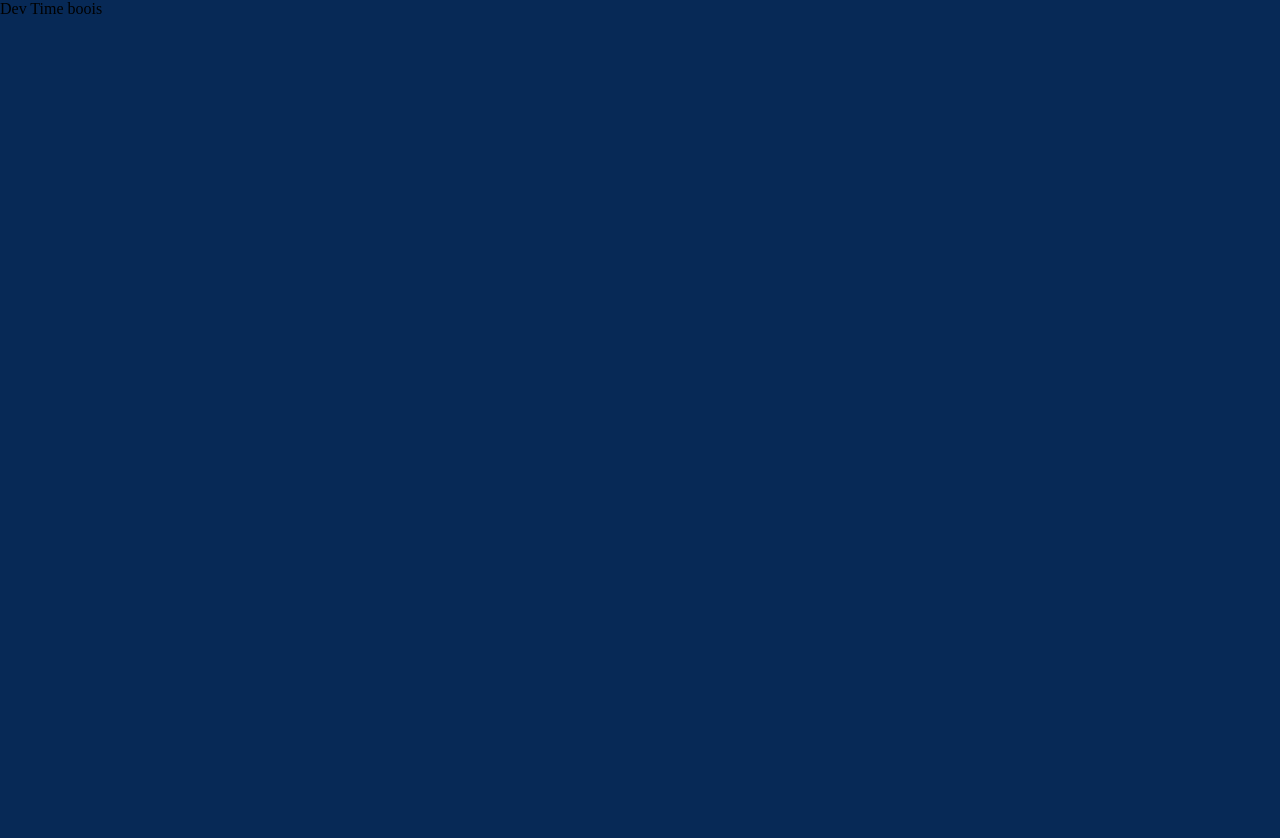
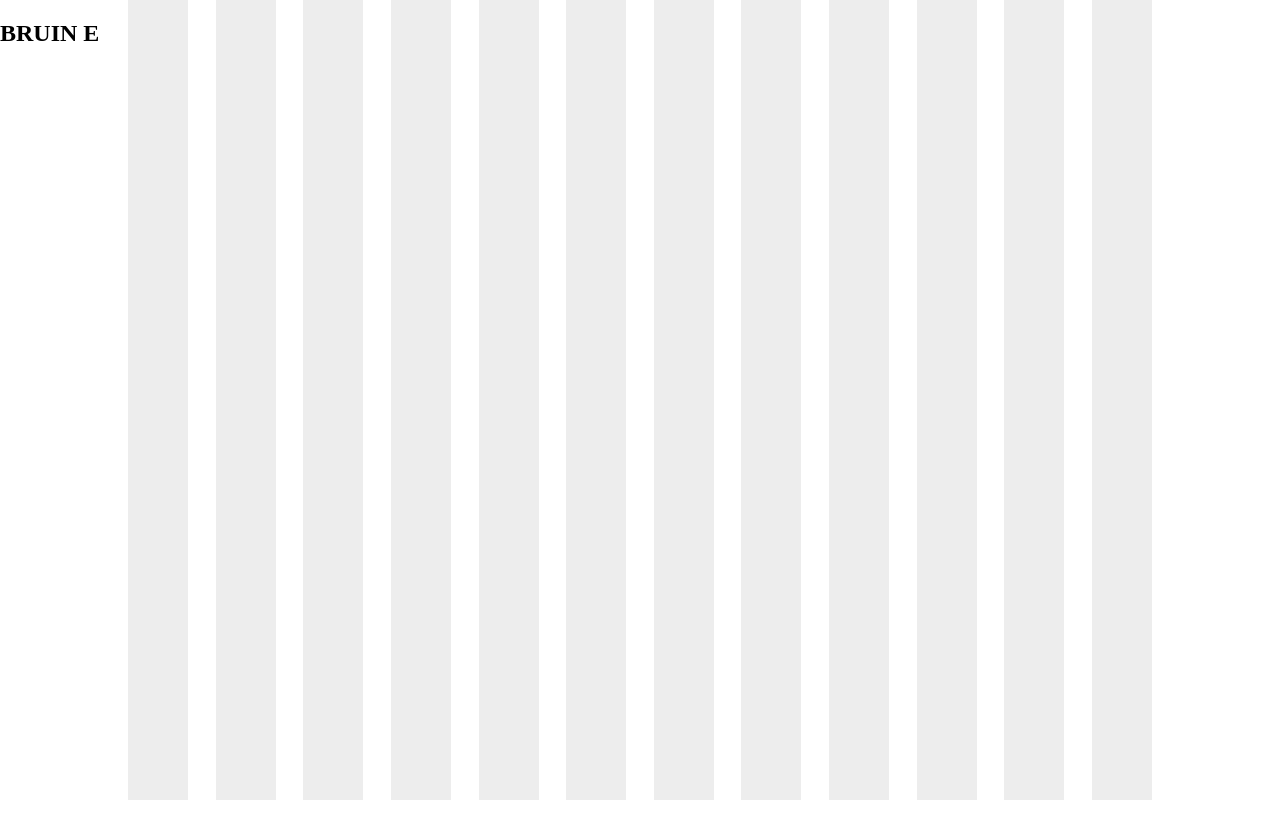
Before and after one commit to Bruin-Entrepreneurs/be-startuplabs-2017, a website: page views/index.html in a window 1280 px wide. Before the commit the page ends 800 px from the top, so only its background shows below. Drawn offline with Linux system fonts and the light colour scheme.

Commit message:
added sass sheets

```diff
--- /dev/null
+++ b/public/sass/background.scss
@@ -0,0 +1,20 @@
+.background-grid{
+	margin: 0 10% 0 10%;
+	height: 100%;
+	width: 80%;
+	position: fixed;
+	display: flex;
+	flex-direction: row;
+	align-items: center;
+	//justify-content: center;
+	justify-content: space-between;
+	z-index: 5;
+}
+
+.gray-bar{
+	height: 100%;
+	//width: 100px;
+	width: 60px;
+	background-color: rgba(196, 196, 196, 0.3);
+	// margin: 0px 15px 0px 15px;
+}
--- /dev/null
+++ b/public/sass/main.scss
@@ -0,0 +1,30 @@
+@import 'background';
+
+.rubik{
+	font-family: Rubik
+}
+
+
+
+body{
+	margin: 0;
+}
+
+
+section{
+	height: 100vh;
+}
+
+.landing{
+	.outer-flex-container{
+		display: flex;
+		flex-direction: column;
+
+
+		.title-container{
+
+		}
+	}
+
+
+}
--- a/views/index.html
+++ b/views/index.html
@@ -4,12 +4,48 @@
     <meta charset="utf-8">
     <title>Bruin Entrepreneurs</title>
     <link href="https://fonts.googleapis.com/css?family=Montserrat:400,700" rel="stylesheet">
-    <link rel="stylesheet" type="text/css" href="../public/css/stylesheet.css">
+    <link rel="stylesheet" type="text/css" href="../public/css/converted.css">
     <style>
 
     </style>
   </head>
   <body>
-  Dev Time boois
+
+  <div class="background-grid">
+    <div class = "gray-bar"></div>
+    <div class = "gray-bar"></div>
+    <div class = "gray-bar"></div>
+    <div class = "gray-bar"></div>
+    <div class = "gray-bar"></div>
+    <div class = "gray-bar"></div>
+    <div class = "gray-bar"></div>
+    <div class = "gray-bar"></div>
+    <div class = "gray-bar"></div>
+    <div class = "gray-bar"></div>
+    <div class = "gray-bar"></div>
+    <div class = "gray-bar"></div>
+  </div>
+
+  <section class = "landing">
+    <div class="outer-flex-container">
+
+      <div class="title-container">
+        <h1>BRUIN E</h1>
+      </div>
+    </div>
+  </section>
+  <section class = "landing">
+    <div>
+
+    </div>
+  </section>
+  <section class = "landing">
+    <div>
+
+    </div>
+  </section>
+
+
+
   </body>
 </html>
```
Also changed, not shown: public/css/converted.css (added), 1 other file.
